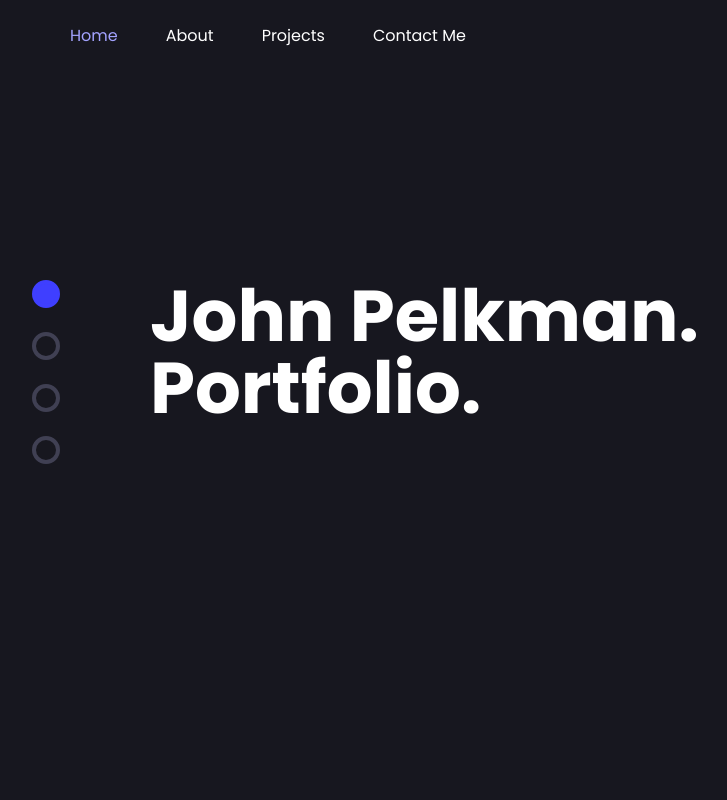
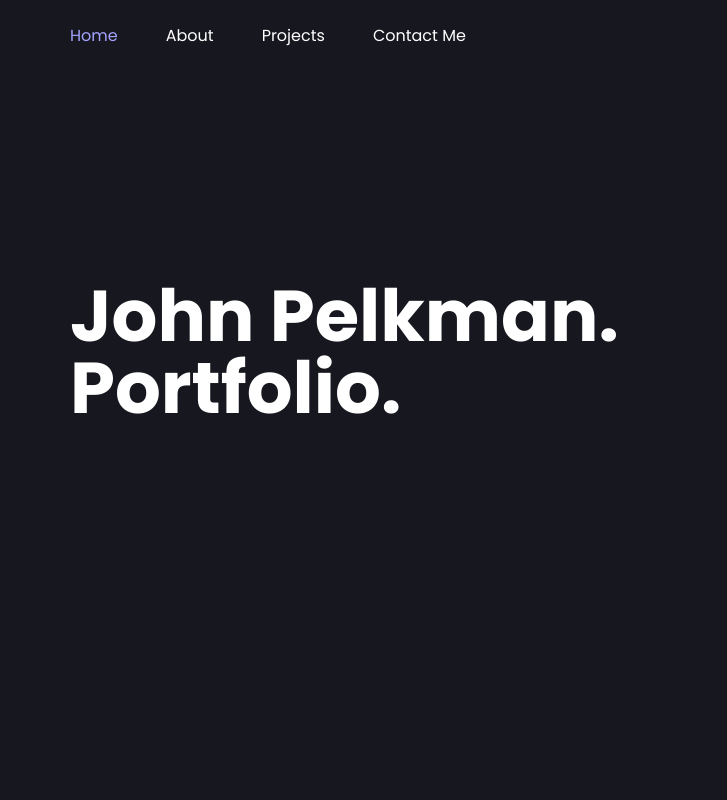
Before and after one commit to Oxyjon/Oxyjon.github.io, a website: page index.html in a window 1280 px wide. Shown: the top 800 px of the page, without its empty margins (26-753 px from the left). Drawn offline with Linux system fonts and the light colour scheme.

Commit message:
updated index

```diff
--- a/index.html
+++ b/index.html
@@ -32,24 +32,7 @@
     <!-- Hero -->
     <div class="container mt-16 flex justify-between items-center mx-auto px-8 md:px-14 lg:px-24 w-full">
         <div class="flex flex-wrap md:flex-nowrap">
-            <nav class="inline-block lg:mr-24 lg:w-4 fixed left-percentage hidden xl:block">
-                <div class="absolute left-50 transform -translate-x-1/2 space-y-6 mt-36">
-                    <a href="#" class="nav-dot selected-circle block w-7 h-7 rounded-full border-4 border-nav bg-body">
-                        <span class="bg-black px-2 py-1 rounded-md ml-10 opacity-0">Home</span>
-                    </a>
-                    <a href="#about" class="nav-dot w-7 h-7 block rounded-full border-4 border-nav bg-body">
-                        <span class="bg-black px-2 py-1 rounded-md ml-10 opacity-0">About</span>
-                    </a>
-                    <a href="#projects" class="nav-dot w-7 h-7 block rounded-full border-4 border-nav bg-body">
-                        <span class="bg-black px-2 py-1 rounded-md ml-10 opacity-0">Projects</span>
-                    </a>
-                    <a href="#contact" class="nav-dot w-7 h-7 block rounded-full border-4 border-nav bg-body">
-                        <span class="bg-black px-2 py-1 rounded-md ml-10 opacity-0">Contact</span>
-                    </a>
-                </div>
-            </nav>
-
-            <div class="flex flex-wrap lg:ml-20 justify-center md:justify-start max-w-xl mt-0 md:my-36">
+            <div class="flex flex-wrap justify-center md:justify-start max-w-xl mt-0 md:my-36">
                 <h1 class="font-bold text-5xl md:text-6xl lg:text-7xl text-center md:text-left">John Pelkman. <br> Portfolio. </h1>
                 <div class="w-full flex justify-center md:justify-start">
             </div>
```
